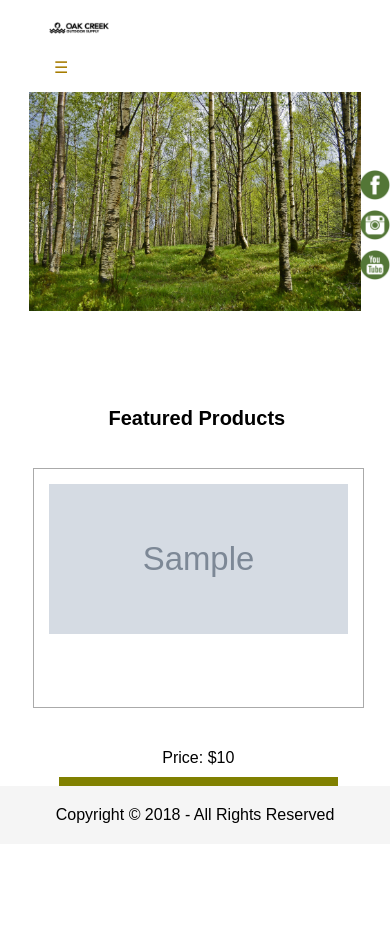
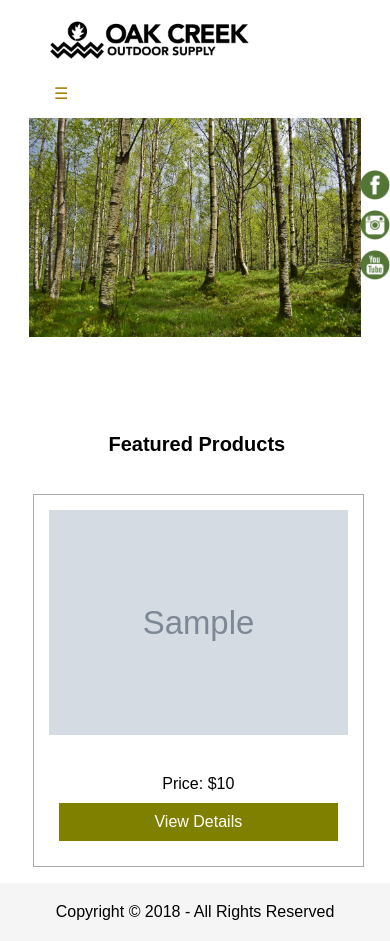
Before and after one commit to oakcreekoutdoor/oakcreek, a PHP site: page / in a window 390 px wide. Before the commit the page ends 823 px from the top, so only its background shows below. Run offline with PHP 8.4, Linux system fonts and the light colour scheme; tables that the repository leaves empty or names only in its code hold one stand-in row (values such as "Sample post"); grey boxes marked "Sample" are stand-in pictures; data that the repository does not hold is empty; a stand-in replaces the project's code that opens the database connection; some libraries are stand-ins or nearby versions.

Commit message:
responsive product details page

```diff
--- a/css/style.css
+++ b/css/style.css
@@ -146,6 +146,10 @@ header ul li a:hover {
 .socialMedia a, .socialMedia img {
 	display: block;
 	width: 100%;
+}
+
+#ham{
+	display:none;
 }
 
 
@@ -1144,6 +1148,8 @@ input[type=text], input[type=password] {
 }
 
 
+
+
 /*------------- Footer -------------*/
 
 footer {
@@ -1171,11 +1177,9 @@ footer {
       #heroDiv{
       	height:180px;
       }
-      .product.col-3{
-       height:240px;
-      }
+
       .product img{
-      	height:150px;
+      	width:100%;
       }
       #contact{
       	display:grid;
@@ -1418,9 +1422,7 @@ footer {
 }
 /*-----mobile-----*/
 @media only screen and (max-width: 425px) {
-	.product{
-
-	}
+
 	.product.col-3 {
 		width:100%;
 	}
@@ -1476,7 +1478,7 @@ footer {
 
      .contactText p, h2{
        font-size:20px;
-       margin-left:20px;
+       margin-left:0;
        width:80%;
      }
 
@@ -1592,10 +1594,6 @@ footer {
 		height:1100px;
     }
 
-    .product{
-    	height:1250px;
-    }
-
     .cart-user{
     	display:none;
     }
@@ -1613,8 +1611,18 @@ footer {
     	margin-left:-20px;
     }
 
-
-
+    .logo img{
+    	width:200px;
+    }
+
+    #prodDetails .imgText.col-img {
+		width: 100%;
+		height: auto;
+}
+
+     #prodDetails .imgText.col-text {
+		width: 100%;
+		padding: 0;
 
 }
 /*------------ hamburger menu--------------*/
@@ -1622,10 +1630,11 @@ footer {
       	display:none;
       	margin:0 auto;
       	color:#a67c00;/*gold*/
+      	position:relative
       }
 
-      #toggle{
-      	display:none;
+        #toggle{
+        	display:none;
       }
 
      @media only screen and (max-width: 450px){
@@ -1634,9 +1643,17 @@ footer {
      		cursor:pointer;
 
      	}
-        nav{
+        #hams{
       	   display:none;
 
+       }
+
+       #ham{
+       	display:block;
+       }
+
+       #ham nav{
+       	display:none;
        }
 
        header ul li {
--- a/views/category.php
+++ b/views/category.php
@@ -1,4 +1,4 @@
-<section id="product" class="container">
+<section id="product" class="container cf">
 	<?php
 		include("views/smallHeroImg.php");
 		//include("views/breadcrumb.php");
--- a/views/nav.php
+++ b/views/nav.php
@@ -1,4 +1,16 @@
-<section class="container">
+<nav class="cf" id="hams">
+				<ul>
+				<?php
+					foreach ($arrData["mainNav"] as $nav) {
+				?>
+					<li><a href="index.php?controller=Pages&action=<?=$nav["strName"]?>"><?=$nav["strName"]?></a></li>
+				<?php
+					}
+				?>
+				</ul>
+</nav><!-- //nav -->
+
+<section class="container" id="ham">
         <label class="hamburger" for="toggle">&#9776;</label>
 		<input type="checkbox" id="toggle"/>
 				<nav class="cf">
```
